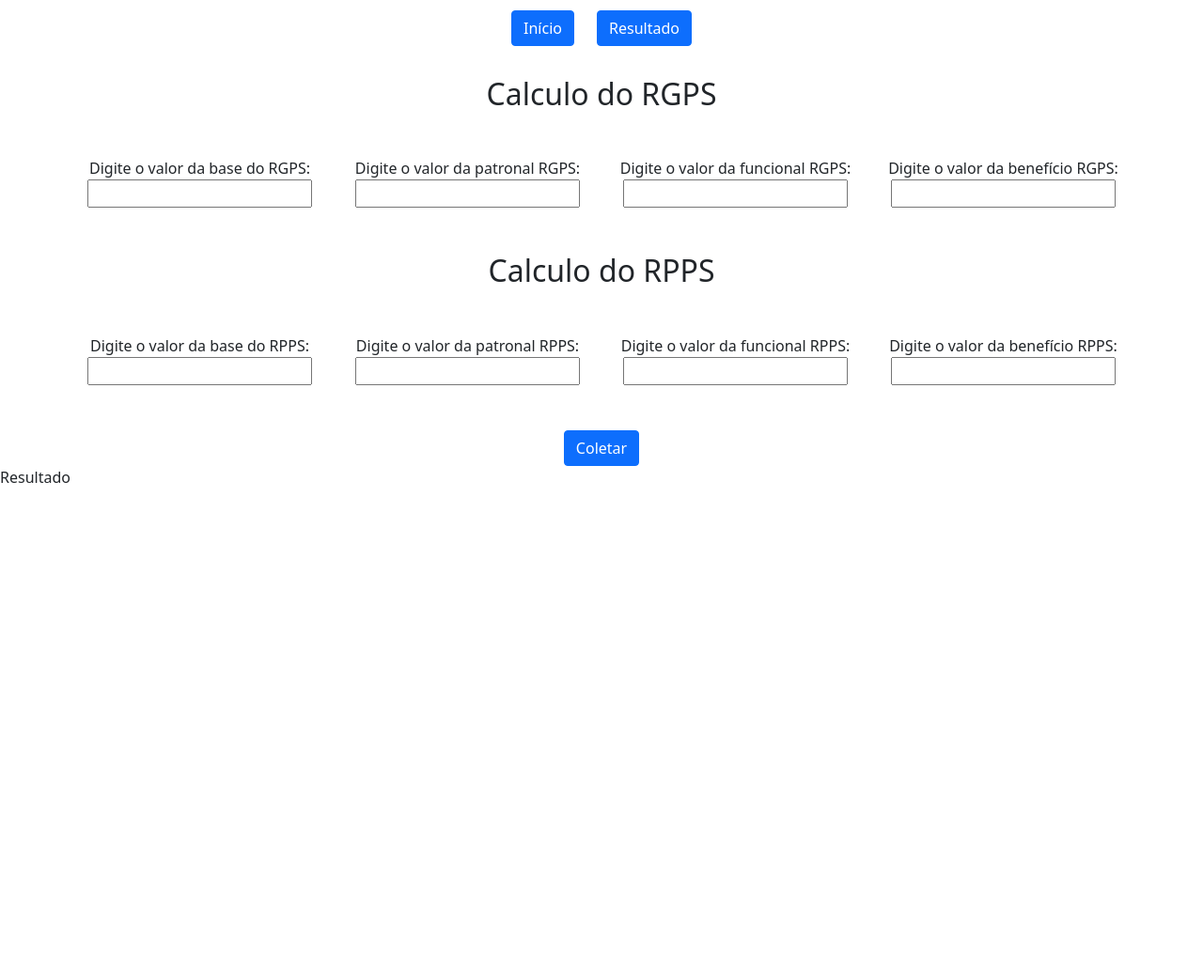
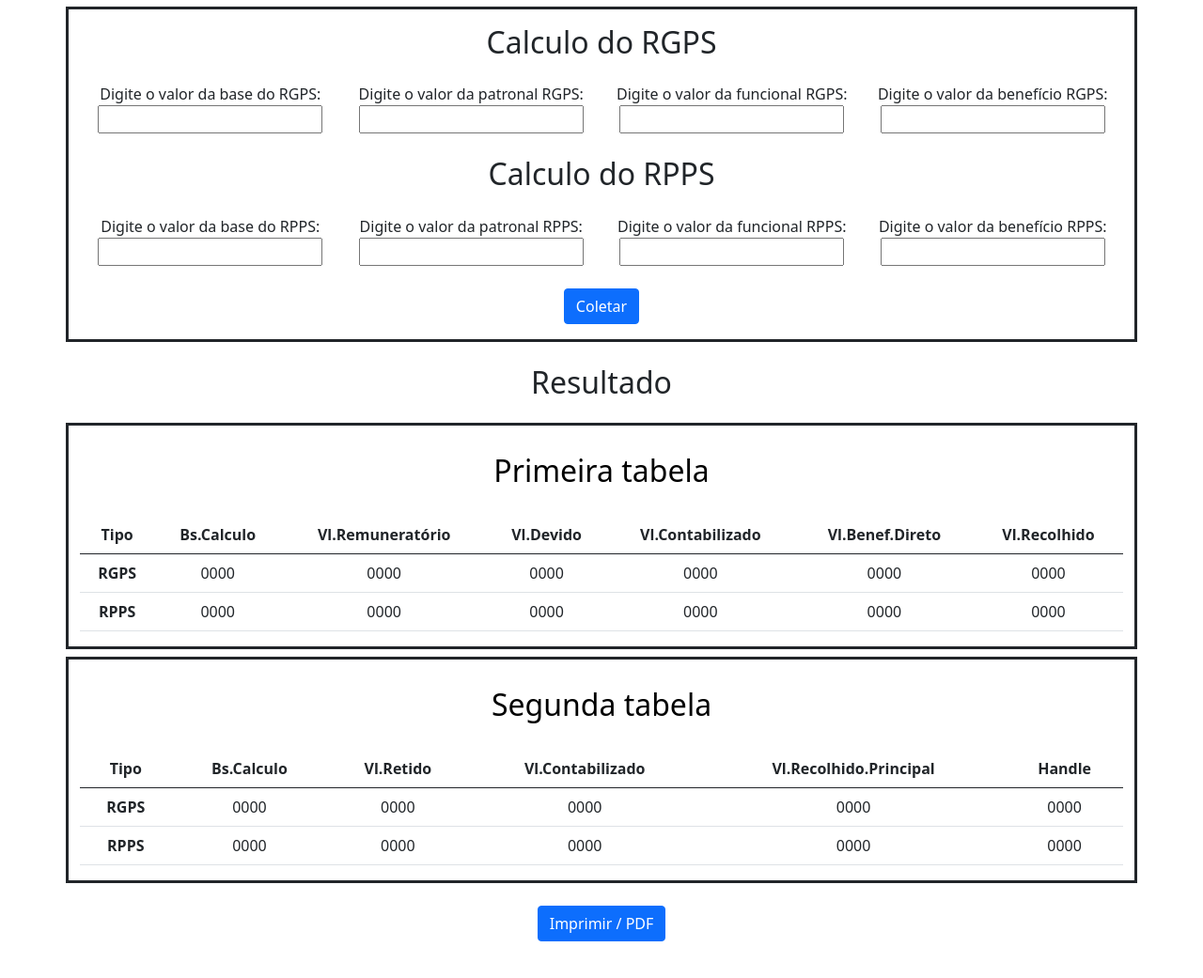
Before and after one commit to brenoepitacio/coletor_de_dados, a plain HTML site: page index.html in a window 1280 px wide. Shown: the part 87-1128 px from the top of the page at 94% size. Before the commit the page ends 800 px from the top, so only its background shows below. Drawn offline with nearby package versions, Linux system fonts and the light colour scheme.

Commit message:
Ajustando a função do print

```diff
--- a/css/main.css
+++ b/css/main.css
@@ -13,3 +13,6 @@
 .tamanho_campo_principal {
     width: 40px;
 }
+.coletor {
+    border-style: solid;
+}
--- a/index.html
+++ b/index.html
@@ -19,35 +19,29 @@
     </nav>
     </header>
     <main>
-        <nav class="navbar navbar-light">
-            <form class="container-fluid justify-content-center">
-              <a class="btn btn-primary mb-4 me-4" href="index.html" type="button">Início</a>
-              <a class="btn btn-primary mb-4" href="resultado.html" type="button">Resultado</a>
-            </form>
-          </nav>
-    </main>
+          <section class="coletor container mt-1">
             <div class="container">
-      <h2 class="text-center mb-5">Calculo do RGPS</h2>
+              <h2 class="text-center mb-4 mt-3">Calculo do RGPS</h2>
               <div class="row">
                 <div class="col-sm text-center">
-          <p class="botao_coletar">Digite o valor da base do RGPS:</p><input type="number" name="Base_Rgps" id="Base_Rgps">
+                  <p class="botao_coletar">Digite o valor da base do RGPS: </p><input type="number" name="Base_Rgps" id="Base_Rgps">
+                </div>
+                <div class="col-sm text-center ">
+                  <p class="botao_coletar">Digite o valor da patronal RGPS: </p><input type="number" name="Patronal_Rgps" id="Patronal_Rgps">
                 </div>
                 <div class="col-sm text-center">
-          <p class="botao_coletar">Digite o valor da patronal RGPS:</p><input type="number" id="Base_Rgps">
+                  <p class="botao_coletar">Digite o valor da funcional RGPS: </p><input type="number" name="Funcional_Rgps" id="Funcional_Rgps">
                 </div>
                 <div class="col-sm text-center">
-          <p class="botao_coletar">Digite o valor da funcional RGPS:</p><input type="number" id="Base_Rgps">
-        </div>
-        <div class="col-sm text-center">
-          <p class="botao_coletar">Digite o valor da benefício RGPS:</p><input type="number" id="Base_Rgps">
+                  <p class="botao_coletar">Digite o valor da benefício RGPS:</p><input type="number" name="Benefício_Rgps"id="Benefício_Rgps">
                 </div>
               </div>
             </div>
             <div class="container">
-      <h2 class="text-center mt-5 mb-5">Calculo do RPPS</h2>
+              <h2 class="text-center mt-4 mb-4">Calculo do RPPS</h2>
               <div class="row">
                 <div class="col-sm text-center">
-          <p class="botao_coletar">Digite o valor da base do RPPS:</p><input type="number" id="Base_Rgps">
+                  <p class="botao_coletar">Digite o valor da base do RPPS:</p><input type="number" name="Base_Rpps" id="Base_Rpps">
                 </div>
                 <div class="col-sm text-center">
                   <p class="botao_coletar">Digite o valor da patronal RPPS:</p><input type="number" id="Base_Rgps">
@@ -60,11 +54,87 @@
                 </div>
               </div>
             </div>
+            <div class="container text-center mt-4">
+              <button class="text-center btn btn-primary mb-3" type="button" onclick="coletar()" id="">Coletar</button>
+              </div>
+          </section>
+          <section id="tabelas">
+            <h2 class="text-center mb-4 mt-4">Resultado</h2>
+            <div class="container justify-content-center mb-2" style="border-style: solid;">
+                <table class="table caption-top">
+                    <caption style="color: black; font-size: 2rem;" class="mt-3 mb-3 text-center">Primeira tabela</caption>
+                    <thead class="text-center">
+                      <tr>
+                        <th scope="col">Tipo</th>
+                        <th scope="col">Bs.Calculo</th>
+                        <th scope="col">Vl.Remuneratório</th>
+                        <th scope="col">Vl.Devido</th>
+                        <th scope="col">Vl.Contabilizado</th>
+                        <th scope="col">Vl.Benef.Direto</th>
+                        <th scope="col">Vl.Recolhido</th>
+                      </tr>
+                    </thead>
+                    <tbody>
+                      <tr>
+                        <th class="text-center" scope="row">RGPS</th>
+                        <td id="vsl_base_rgps" class="text-center">0000</td>
+                        <td id="vsl_patronal_rgps" class="text-center">0000</td>
+                        <td id="vsl_funcional_rgps" class="text-center">0000</td>
+                        <td id="vsl_benefício_rgps" class="text-center">0000</td>
+                        <td class="text-center">0000</td>
+                        <td class="text-center">0000</td>
+                      </tr>
+                      <tr>
+                        <th class="text-center" scope="row">RPPS</th>
+                        <td class="text-center">0000</td>
+                        <td class="text-center">0000</td>
+                        <td class="text-center">0000</td>
+                        <td class="text-center">0000</td>
+                        <td class="text-center">0000</td>
+                        <td class="text-center">0000</td>
+                      </tr>
+                    </tbody>
+                  </table>
+            </div>
+            <div class="container justify-content-center" style="border-style: solid;">
+                <table class="table caption-top">
+                    <caption style="color: black; font-size: 2rem;" class="mt-3 mb-3 text-center">Segunda tabela</caption>
+                    <thead class="text-center">
+                      <tr>
+                        <th scope="col">Tipo</th>
+                        <th scope="col">Bs.Calculo</th>
+                        <th scope="col">Vl.Retido</th>
+                        <th scope="col">Vl.Contabilizado</th>
+                        <th scope="col">Vl.Recolhido.Principal</th>
+                        <th scope="col">Handle</th>
+                      </tr>
+                    </thead>
+                    <tbody>
+                      <tr>
+                        <th class="text-center" scope="row">RGPS</th>
+                        <td class="text-center">0000</td>
+                        <td class="text-center">0000</td>
+                        <td class="text-center">0000</td>
+                        <td class="text-center">0000</td>
+                        <td class="text-center">0000</td>
+                      </tr>
+                      <tr>
+                        <th class="text-center" scope="row">RPPS</th>
+                        <td class="text-center">0000</td>
+                        <td class="text-center">0000</td>
+                        <td class="text-center">0000</td>
+                        <td class="text-center">0000</td>
+                        <td class="text-center">0000</td>
+                      </tr>
+                    </tbody>
+                  </table>
+            </div>
+            <form class="container text-center mt-4 mb-5">
+              <input class="btn btn-primary " type="button" value="Imprimir / PDF" onclick="printDiv('tabelas')"/>
+            </form>
+          </section>
+    </main>
   <script src="js/main.js"></script>
-    <div class="container text-center mt-5">
-    <button class="text-center btn btn-primary" type="button" onclick="coletar()" id="">Coletar</button>
-    </div>
-    <di id="res" class="text-center">Resultado</p></di>
   <script src="https://cdn.jsdelivr.net/npm/bootstrap@5.0.0-beta2/dist/js/bootstrap.bundle.min.js" integrity="sha384-b5kHyXgcpbZJO/tY9Ul7kGkf1S0CWuKcCD38l8YkeH8z8QjE0GmW1gYU5S9FOnJ0" crossorigin="anonymous"></script>
 </body>
 </html>
--- a/js/main.js
+++ b/js/main.js
@@ -1,10 +1,41 @@
 function coletar() {
+    //Primeira Tabela
     var Base_Rgps = document.getElementById('Base_Rgps')
     var Base_Rgps = Number(Base_Rgps.value)
-    console.log(Base_Rgps);
-    var res = window.document.getElementById('res')
-    res.innerHTML = Base_Rgps
+    var vsl_base_rgps = window.document.getElementById('vsl_base_rgps')
+    vsl_base_rgps.innerHTML = Base_Rgps
+
+    var Patronal_Rgps = document.getElementById('Patronal_Rgps')
+    var Patronal_Rgps = Number(Patronal_Rgps.value)
+    var vsl_patronal_rgps = window.document.getElementById('vsl_patronal_rgps')
+    vsl_patronal_rgps.innerHTML = Patronal_Rgps
+
+    var Funcional_Rgps = document.getElementById('Funcional_Rgps')
+    var Funcional_Rgps = Number(Funcional_Rgps.value)
+    var vsl_funcional_rgps = window.document.getElementById('vsl_funcional_rgps')
+    vsl_funcional_rgps.innerHTML = Funcional_Rgps
+
+    var Benefício_Rgps = document.getElementById('Benefício_Rgps')
+    var Benefício_Rgps = Number(Benefício_Rgps.value)
+    var vsl_benefício_rgps = window.document.getElementById('vsl_benefício_rgps')
+    vsl_benefício_rgps.innerHTML = Benefício_Rgps
+
 }
+
+function printDiv(tabelas) {
+    var printContents = document.getElementById(tabelas).innerHTML;
+    var originalContents = document.body.innerHTML;
+
+    document.body.innerHTML = printContents;
+
+    window.print();
+
+    document.body.innerHTML = originalContents;
+}
+
+/*
+Levar os dados capturados em uma página para a outra, usando uma key e o valor a ser passado
+exemplo: localStorage('key', 'valor')
 
 function setLocalStorage(){
     localStorage.setItem('res','Base_Rgps')
@@ -15,6 +46,4 @@ function getLocalStorage(){
     localStorage.setItem('res','Base_Rgps')
 }
 
-
-setLocalStorage();
-getLocalStorage();
+setLocalStorage(); getLocalStorage();*/
```
Lines whose indentation alone changed are shown as unchanged.
